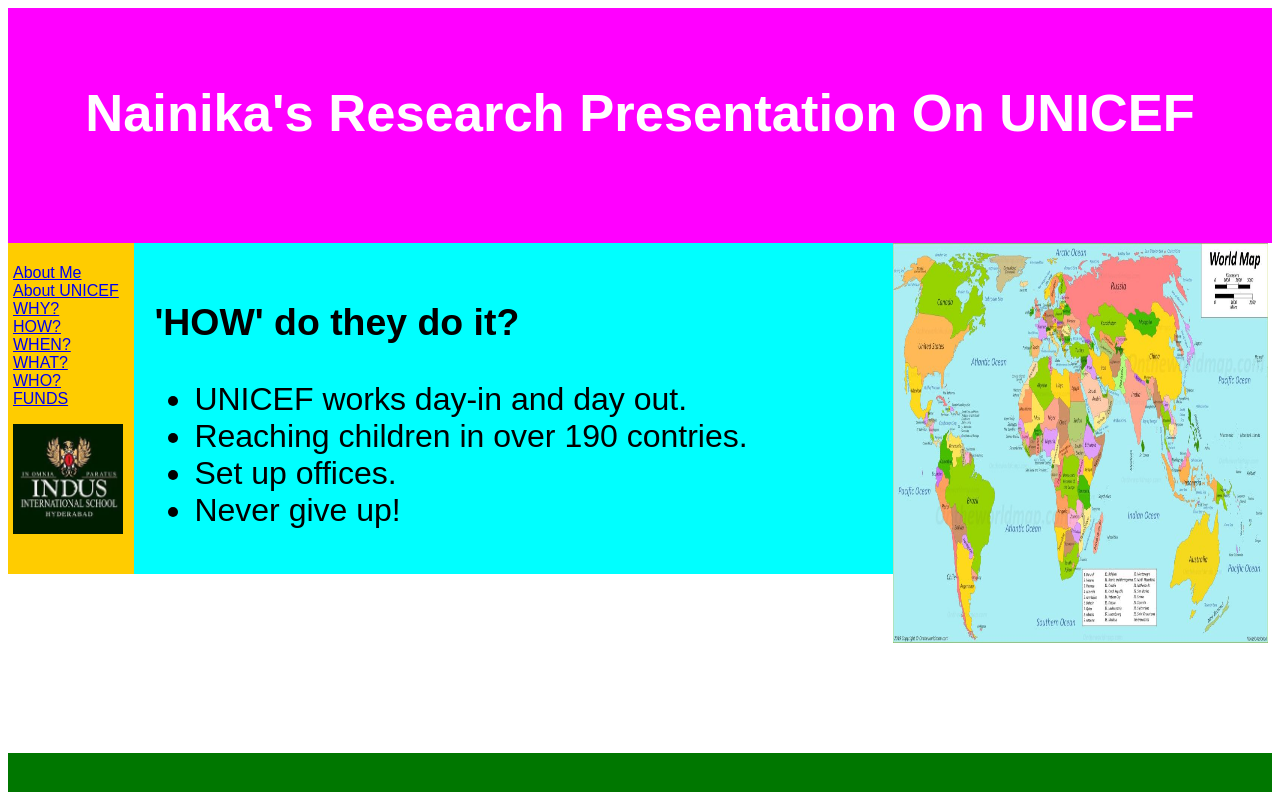
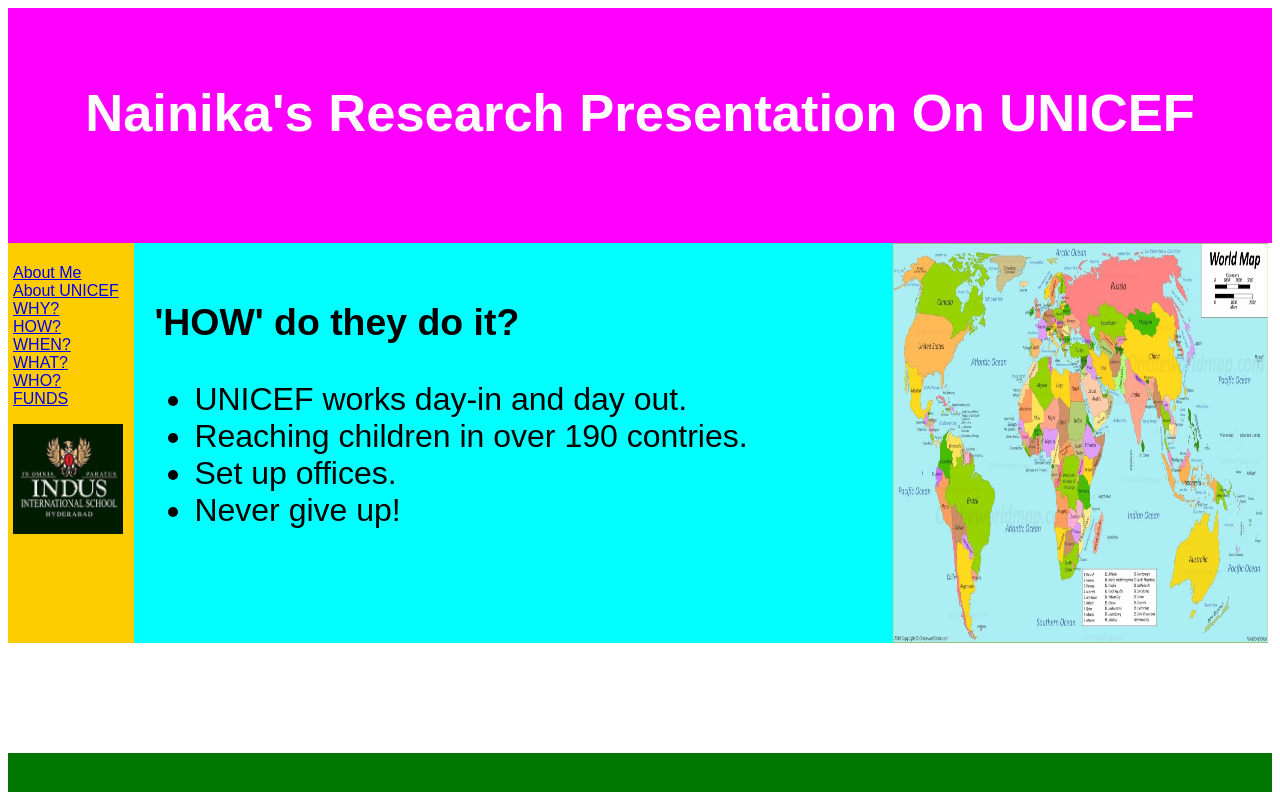
Before and after one commit to raghavanp/nainika, a plain HTML site: page how.html in a window 1280 px wide. Drawn offline with Linux system fonts and the light colour scheme.

Commit message:
Update mystyle.css

```diff
--- a/mystyle.css
+++ b/mystyle.css
@@ -1,4 +1,3 @@
-
 * {
   box-sizing: border-box;
 }
@@ -26,7 +25,7 @@ section {
 nav {
   float: left;
   width: 10%;
-  height: 65%; /* only for demonstration, should be removed */
+  height: 400px; /* only for demonstration, should be removed */
   background: #fc0;
   padding: 5px;
 }
@@ -42,7 +41,7 @@ article {
   padding: 20px;
   width: 60%;
   background-color: cyan;
-  height: 65%; /* only for demonstration, should be removed */
+  height: 400px; /* only for demonstration, should be removed */
 }
 
 article-img {
@@ -50,7 +49,7 @@ article-img {
   padding: 0;
   width: 30%;
   background-color: cyan;
-  height: 65%; /* only for demonstration, should be removed */
+  height: 400px; /* only for demonstration, should be removed */
 }
 
 /* Clear floats after the columns */
```
